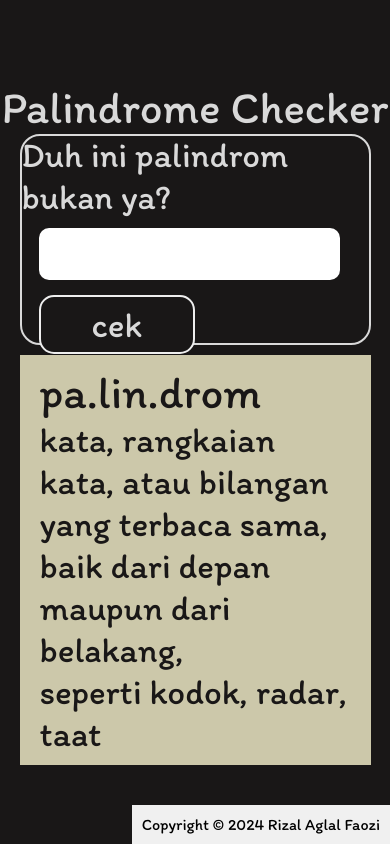
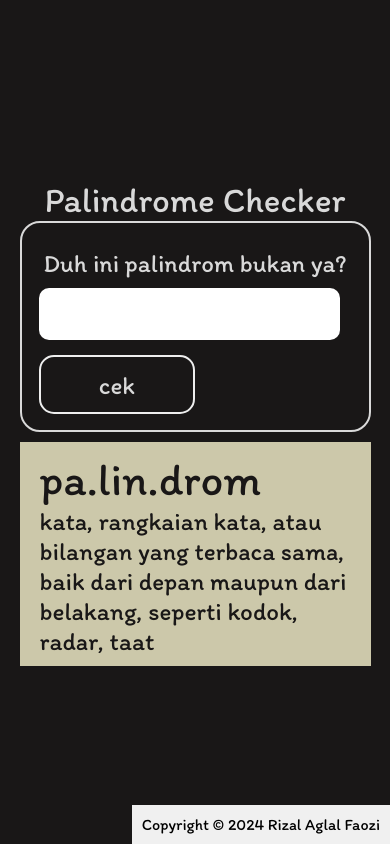
Before and after one commit to Aglalrizal/palindrome-checker, a plain HTML site: page index.html in a window 390 px wide. Drawn offline with Linux system fonts and the light colour scheme.

Commit message:
Update styles.css

```diff
--- a/styles.css
+++ b/styles.css
@@ -148,3 +148,31 @@ footer {
         font-size: 45px;
     }
 }
+@media (max-width: 500px) {
+    h1{
+        font-size: 35px;
+    }
+    #text{
+        font-size: 25px;
+    }
+    #container{
+        width: 90%;
+    }
+    #text-input, #info, #result{
+        width: 90%;
+        font-size: 25px;
+    }
+    #check-button{
+        margin: 0 auto;
+        margin-top: 5% !important;
+        width: 50%;
+        font-size: 25px;
+    }
+    #input-box{
+        width: 90%;
+        flex-direction: row;
+    }
+    #info{
+        height: auto;
+    }
+}
```
